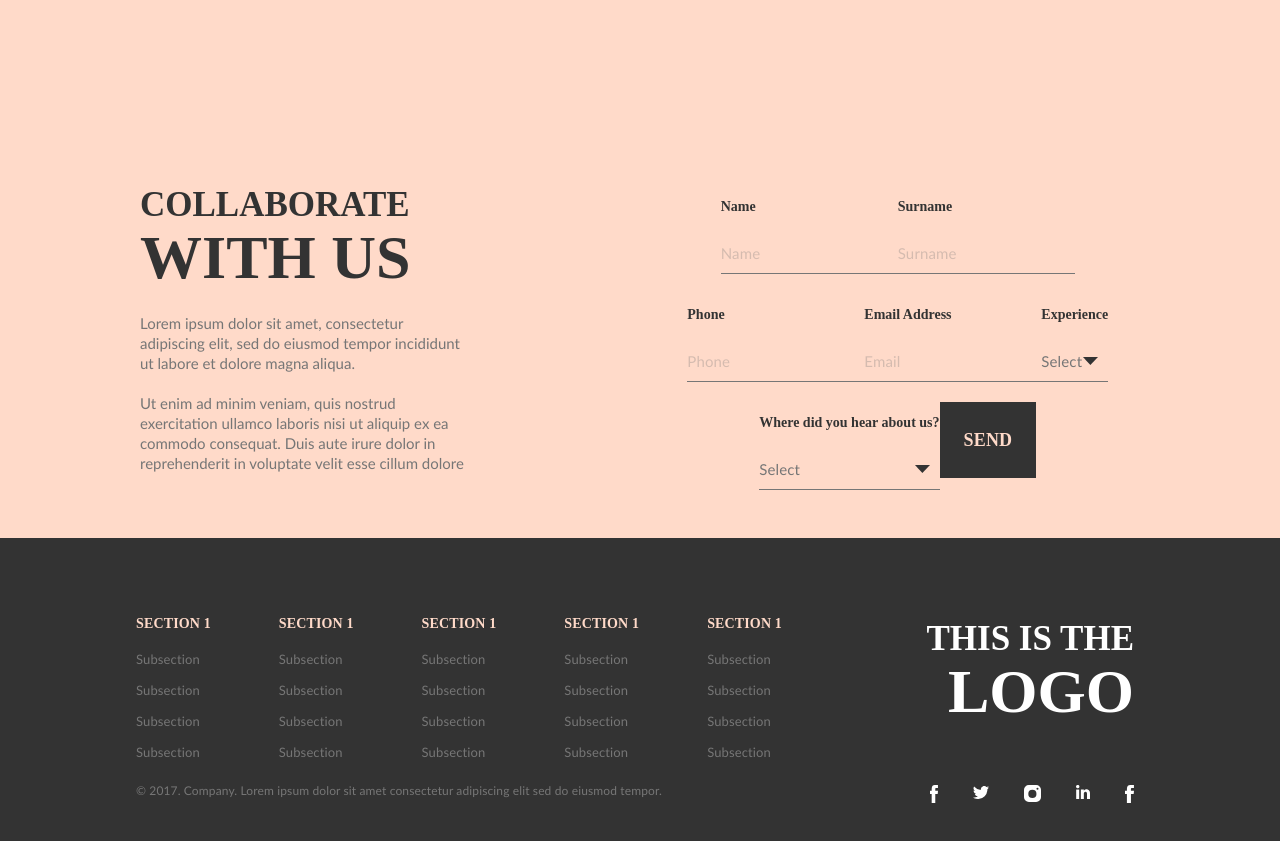
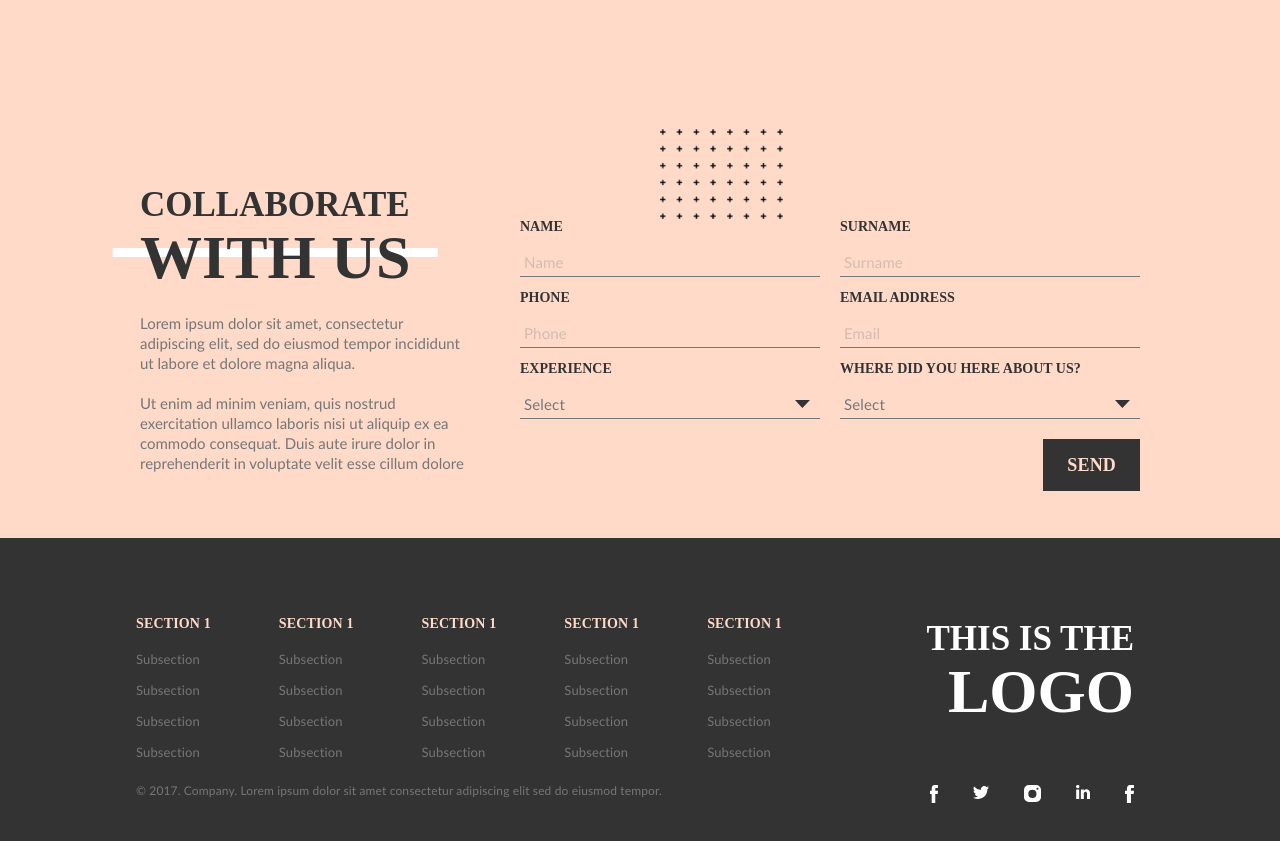
Before and after one commit to arvindkmr/Studio-Graphene-Assgin, a React (Create React App) app: page / in a window 1280 px wide. Shown: the part 3700-4541 px from the top of the page. Built offline with nearby package versions, Linux system fonts and the light colour scheme.

Commit message:
Feat: Collabrate with US Section

```diff
--- a/src/Contact.css
+++ b/src/Contact.css
@@ -7,7 +7,7 @@
     align-items: center;
     background-color: #FFDAC9;
     box-sizing: border-box;
-    padding: 50px 140px 20px 140px ;
+    padding: 50px 140px 20px 140px;
     overflow: hidden;
 
 }
@@ -15,7 +15,8 @@
 .contact-header {
     text-align: center;
     width: 100%;
-    margin-bottom: 30px; /* Adjust based on your spacing needs */
+    margin-bottom: 30px;
+    /* Adjust based on your spacing needs */
 }
 
 .contact-header h2 {
@@ -29,7 +30,8 @@
     font: normal normal bold 62px/52px 'DIN Condensed';
     color: #333333;
 }
-.contact-description{
+
+.contact-description {
     width: 330px;
     height: auto;
 }
@@ -42,7 +44,8 @@
     margin-top: 20px;
     margin-bottom: 20px;
 }
-.contact-description-2{
+
+.contact-description-2 {
     text-align: start;
     font: normal normal normal 15px/20px 'Gill Sans';
     color: #767676;
@@ -53,31 +56,33 @@
 .contact-form {
     display: flex;
     justify-content: center;
-    width: 100%;
     width: calc(100% - 60px);
     flex-wrap: wrap;
 }
 
 .form-row {
     display: flex;
-    justify-content: space-between;
+    justify-content: end;
     width: 100%;
 }
 
 .form-group {
     display: flex;
     flex-direction: column;
-    margin-right: 0px; /* adds space between the columns, adjust as needed */
+    margin-right: 20px;
+    /* adds space between the columns, adjust as needed */
+    min-width: 300px;
 }
 
 .form-group:last-child {
-    margin-right: 0; /* removes margin from the last element */
+    margin-right: 0;
+    /* removes margin from the last element */
+
 }
 
 .form-group label {
     font: bold 14px/42px 'DIN Condensed';
     color: #333333;
-    margin-bottom: 5px;
     text-align: left;
 }
 
@@ -95,14 +100,14 @@ font-size: 15px;
     line-height: 20px;
     letter-spacing: 0.15px;
     opacity: 1;
-padding: 10px 0;
-margin-bottom: 20px;
+    padding: 4px !important;
 }
 
 .form-group input::placeholder,
 .form-group select::placeholder {
     color: #767676;
-opacity: 0.3; /* Lower opacity for the placeholder text */
+    opacity: 0.3;
+    /* Lower opacity for the placeholder text */
 }
 
 .form-group button {
@@ -117,8 +122,14 @@ transition: background-color 0.3s ease;
 }
 
 .send-button {
-padding: 12px 24px; /* Adjust padding to match your design /
-margin-top: 20px; / Space from the last input field */
+    display: block;
+    /* Change from inline-block to block if you want it to fill the width of its container */
+    width: 100%;
+    /* Set the button width to 100% of its parent */
+    padding: 0px 24px !important;
+    /* Adjust padding to match your design */
+    margin-top: 20px;
+    /* Space from the last input field */
 }
 
 /* Adjustments for the select dropdown arrow */
@@ -128,3 +139,66 @@ background-repeat: no-repeat;
     background-position: right 10px top 50%;
     background-size: 15px;
 }
+
+
+.contact-section::before {
+    content: '';
+    position: absolute;
+    top: 0;
+    /* Align to the top of the contact section */
+    right: 490px;
+    /* Align to the right of the contact section */
+    width: 130px;
+    /* Adjust the width as necessary to match your star pattern width */
+    height: 90px;
+    /* Full height of the contact section */
+    background: url('./Assets/star-pattern.png') no-repeat;
+    /* Path to your star pattern image */
+    background-size: contain;
+    /* Use 'contain' to ensure the entire image is shown */
+    z-index: 1;
+    /* Ensure the pattern is in the background */
+}
+
+.contact-header span {
+    position: relative;
+    z-index: 2;
+    /* Ensures the text is above the pseudo-element */
+    font: normal normal bold 62px/52px 'DIN Condensed';
+    color: #333333;
+    display: inline;
+    /* Makes the span inline for the line to fit snugly */
+}
+
+.contact-header span::before {
+    content: '';
+    position: absolute;
+    left: 50%;
+    transform: translateX(-50%);
+    /* Centers the line horizontally */
+    bottom: 50%;
+    /* Adjusts the vertical position to match your design */
+    width: 120%;
+    /* The width of the line, can be more than 100% if it needs to extend beyond the text */
+    height: 9px;
+    /* The height of the line */
+    background-color: white;
+    /* The color of the line */
+    z-index: -1;
+    /* Puts the line behind the text */
+}
+
+.form-group input:focus,
+.form-group select:focus {
+    outline: none;
+    /* Removes the default focus outline */
+    border: none;
+    border-bottom: 1px solid #767676;
+    /* Keeps the bottom border */
+    box-shadow: none;
+    /* Removes any shadow that might be applied */
+}
+
+.send-button-class {
+    min-width: 0px !important;
+}
--- a/src/Contact.js
+++ b/src/Contact.js
@@ -22,43 +22,54 @@ export default function Contact() {
             </div>
             <form className="contact-form">
 
+                <div className="form-row">
+
                     <div className="form-group">
-                    <label htmlFor="name">Name</label>
+                        <label htmlFor="name">NAME</label>
                         <input type="text" id="name" name="name" placeholder="Name" />
                     </div>
                     <div className="form-group">
-                    <label htmlFor="surname">Surname</label>
+                        <label htmlFor="surname">SURNAME</label>
                         <input type="text" id="surname" name="surname" placeholder="Surname" />
 
                     </div>
+                </div>
+
+                <div className="form-row">
 
                     <div className="form-group">
-                    <label htmlFor="phone">Phone</label>
+                        <label htmlFor="phone">PHONE</label>
                         <input type="tel" id="phone" name="phone" placeholder="Phone" />
                     </div>
                     <div className="form-group">
-                    <label htmlFor="email">Email Address</label>
+                        <label htmlFor="email">EMAIL ADDRESS</label>
                         <input type="email" id="email" name="email" placeholder="Email" />
 
                     </div>
+                </div>
+
+                <div className="form-row">
 
                     <div className="form-group">
-                    <label htmlFor="experience">Experience</label>
+                        <label htmlFor="experience">EXPERIENCE</label>
                         <select id="experience" name="experience" style={{ backgroundImage: `url(${downArrow})` }}>
                             <option value="">Select</option>
                             {/* Additional options here */}
                         </select>
                     </div>
                     <div className="form-group">
-                    <label htmlFor="source">Where did you hear about us?</label>
+                        <label htmlFor="source">WHERE DID YOU HERE ABOUT US?</label>
                         <select id="source" name="source" style={{ backgroundImage: `url(${downArrow})` }}>
                             <option value="">Select</option>
                             {/* Additional options here */}
                         </select>
 
                     </div>
-                <div className="form-group">
+                </div>
+                <div className="form-row">
+                    <div className="form-group send-button-class">
                         <button type="submit" className="send-button">SEND</button>
+                    </div>
                 </div>
             </form>
         </div>
```
Lines whose indentation alone changed are shown as unchanged.
